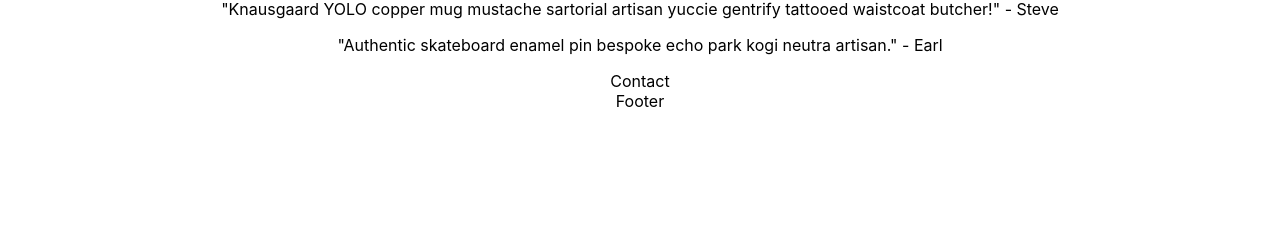
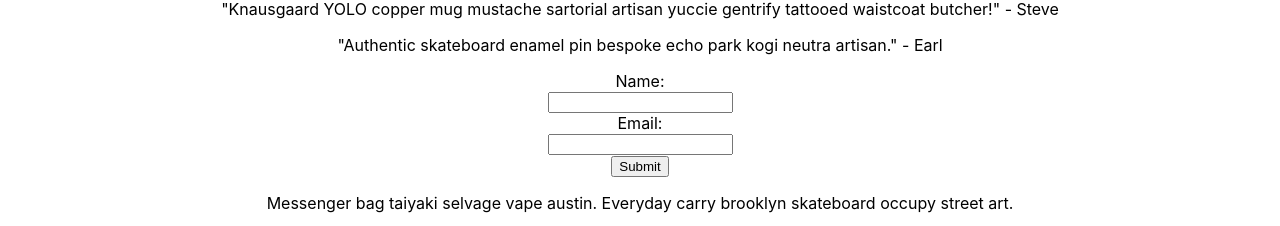
Before and after one commit to christoph-ding/xavier, a React (Create React App) app: page / in a window 1280 px wide. Shown: the part 914-1140 px from the top of the page. Before the commit the page ends 1025 px from the top, so only its background shows below. Built offline with nearby package versions, Linux system fonts and the light colour scheme.

Commit message:
Add a form.  Take away some stubbing comments.

```diff
--- a/src/App.js
+++ b/src/App.js
@@ -19,12 +19,14 @@ const quoteThree = `
 "Authentic skateboard enamel pin bespoke echo park kogi neutra artisan." - Earl
 `
 
+const legalese = `
+Messenger bag taiyaki selvage vape austin. Everyday carry brooklyn skateboard occupy street art.
+`
+
 // these will be moved out
 // all stateless ... for now ?
 
 const Header = (props) => {
-  console.log('header props: ', props)
-  // props: main text, subtext
   return (
     <div>
       <h1> {props.main} </h1>
@@ -34,8 +36,6 @@ const Header = (props) => {
 }
 
 const Logo = (props) => {
-  console.log('logo props: ', props)
-  // props: path to logo image
   return (
     <div>
       <img src={props.logo} alt="logo" className="App-logo"/>
@@ -44,8 +44,6 @@ const Logo = (props) => {
 }
 
 const MiddleSplash = (props) => {
-  console.log('middle splash props: ', props)
-  // props: path to splash image
   return (
     <div className="Middle-splash">
     </div>
@@ -53,8 +51,6 @@ const MiddleSplash = (props) => {
 }
 
 const Description = (props) => {
-  console.log('description props: ', props)
-  // props: description, style
   return (
     <div>
       <p> {props.text} </p>
@@ -63,8 +59,6 @@ const Description = (props) => {
 }
 
 const Quotes = (props) => {
-  console.log('quotes props: ', props)
-  // props: description, style
   return (
     <div>
       <p> {props.quote} </p>
@@ -72,22 +66,30 @@ const Quotes = (props) => {
   )
 }
 
+function testSubmit (event) {
+  event.preventDefault();
+  console.log("submitting ... ")
+  // console.log('event: ', event.target.name.value)
+}
+
 const Contact = (props) => {
-  console.log('contact props: ', props)
-  // props: description, style
   return (
     <div>
-      Contact
+      <form autoComplete="off" onSubmit={testSubmit}>
+        Name: <br></br>
+        <input type="text" name="name" /> <br></br>
+        Email: <br></br>
+        <input type="text" name="email" /> <br></br>
+        <input type="submit" value="Submit" />
+      </form>
     </div>
   )
 }
 
 const Footer = (props) => {
-  console.log('footer props: ', props)
-  // props: description
   return (
     <div>
-      Footer
+      <p> {props.legalese} </p>
     </div>
   )
 }
@@ -105,25 +107,10 @@ class App extends Component {
         <Quotes quote={quoteTwo}/>
         <Quotes quote={quoteThree}/>
         <Contact />
-        <Footer />
+        <Footer legalese={legalese}/>
       </div>
     );
   }
 }
 
 export default App;
-
-// <header className="App-header">
-//   <img src={logo} className="App-logo" alt="logo" />
-//   <p>
-//     Edit <code>src/App.js</code> and save to reload.
-//   </p>
-//   <a
-//     className="App-link"
-//     href="https://reactjs.org"
-//     target="_blank"
-//     rel="noopener noreferrer"
-//   >
-//     Learn React
-//   </a>
-// </header>
```
